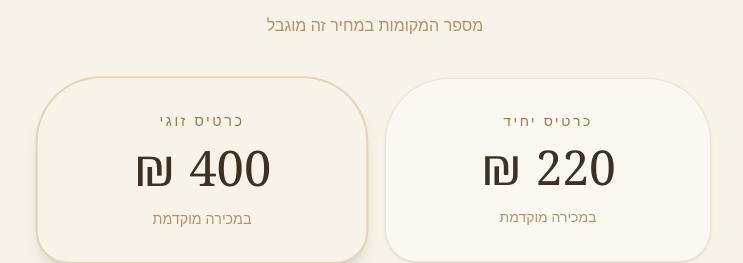
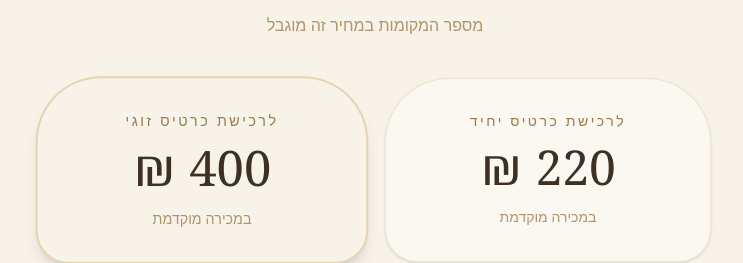
Before and after one commit to shahar27/shahar-landing, a Next.js app: page /defense-patterns-evening in a window 1280 px wide. Shown: the part 11115-11378 px from the top of the page, without its empty margins (265-1008 px from the left). Built offline with nearby package versions, Linux system fonts and the light colour scheme.

Commit message:
Refine event page design and pricing

```diff
--- a/app/defense-patterns-evening/page.tsx
+++ b/app/defense-patterns-evening/page.tsx
@@ -477,7 +477,7 @@ export default function DefensePatternsEveningPage() {
                 className="block rounded-t-[4rem] rounded-b-[2rem] border border-[#C8A86A]/25 bg-white/40 p-8 shadow-sm transition hover:-translate-y-1 hover:shadow-md"
               >
                 <p className="text-[#9C7A4B] tracking-[0.18em] text-sm mb-3">
-                  כרטיס יחיד
+                  לרכישת כרטיס יחיד
                 </p>
 
                 <p className="text-4xl md:text-5xl font-serif text-[#3E3023]">
@@ -496,7 +496,7 @@ export default function DefensePatternsEveningPage() {
                 className="block relative rounded-t-[4rem] rounded-b-[2rem] border-2 border-[#C8A86A]/40 bg-[#F8F3E8] p-8 shadow-lg md:scale-[1.02] transition hover:-translate-y-1 hover:shadow-xl"
               >
                 <p className="text-[#9C7A4B] tracking-[0.18em] text-sm mb-3">
-                  כרטיס זוגי
+                  לרכישת כרטיס זוגי
                 </p>
 
                 <p className="text-4xl md:text-5xl font-serif text-[#3E3023]">
```
